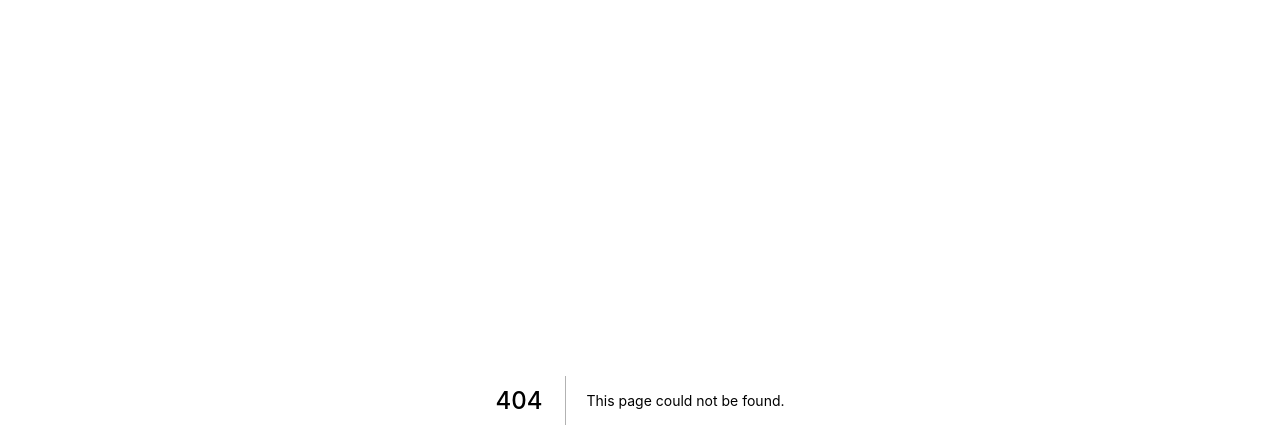
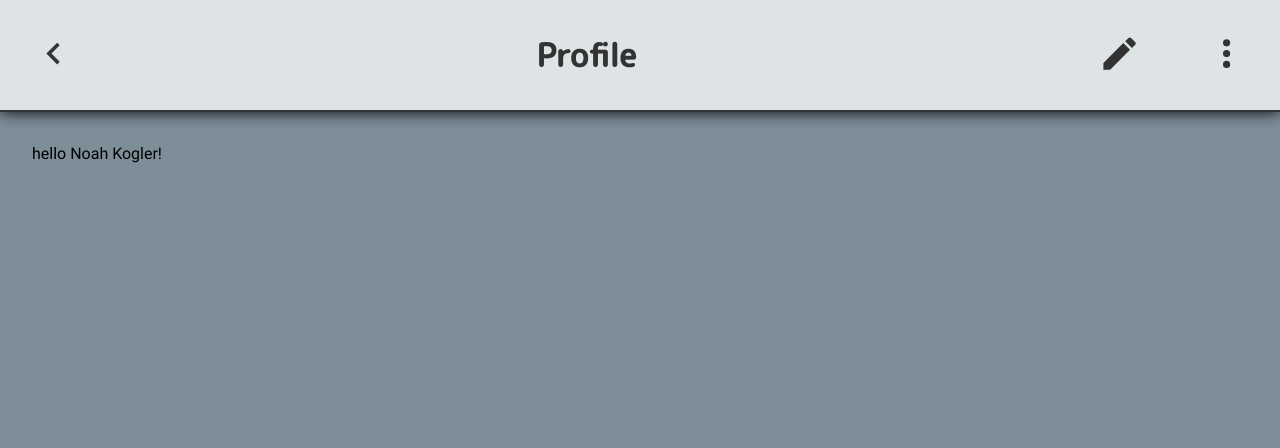
Before and after one commit to noah-kogler/motion-hexplorer, a Next.js app: page /profile in a window 1280 px wide. Before the commit this address had no page. Shown: the top 448 px of the page. Built offline with nearby package versions, Linux system fonts and the light colour scheme.

Commit message:
prepared profile edit form

```diff
--- a/components/header/header.js
+++ b/components/header/header.js
@@ -1,26 +1,50 @@
 import styled, { withTheme } from "styled-components";
-import { mdiDotsVertical } from '@mdi/js';
+import { mdiChevronLeft, mdiDotsVertical, mdiPencil } from '@mdi/js';
 import Icon from "@mdi/react";
 import { useState } from "react";
 import Menu from "./menu";
+import { useRouter } from "next/router";
 
-function Header({theme, title, ...menuProps}) {
+function Header({theme, title, showBackButton, showEditButton, onEditButtonClick, ...menuProps}) {
   const [menuVisible, setMenuVisible] = useState(false);
+  const router = useRouter()
 
   function onMenuButtonClick() {
     setMenuVisible(!menuVisible);
   }
 
+  function onBackButtonClick() {
+    router.back();
+  }
+
   return (
     <>
       <Container>
+        {
+          showBackButton &&
+          <Button onClick={onBackButtonClick}>
+            <Icon path={mdiChevronLeft}
+                  title="Zurück"
+                  size={1.8}
+                  color={theme.text}/>
+          </Button>
+        }
         <Title>{title}</Title>
-        <Menubutton onClick={onMenuButtonClick}>
+        {
+          showEditButton &&
+          <Button onClick={onEditButtonClick}>
+            <Icon path={mdiPencil}
+                  title="Bearbeiten"
+                  size={1.8}
+                  color={theme.text}/>
+          </Button>
+        }
+        <Button onClick={onMenuButtonClick}>
           <Icon path={mdiDotsVertical}
                 title="Menü"
                 size={1.8}
                 color={theme.text} />
-        </Menubutton>
+        </Button>
       </Container>
       {menuVisible && (<Menu {...menuProps} />)}
     </>
@@ -50,7 +74,7 @@ const Title = styled.h1`
   flex-grow: 1;
 `;
 
-const Menubutton = styled.button`
+const Button = styled.button`
   padding: 1rem 2rem;
   cursor: pointer;
   border: 0;
--- a/components/hexagon.js
+++ b/components/hexagon.js
@@ -4,7 +4,7 @@ import HexagonSvg from "./svg/hexagon";
 import { hexHalfHeight } from "../tools/geometry";
 import { useRouter } from "next/router";
 
-export default function Hexagon ({ sideLength, center, onActivate, moving, ...svgProps }) {
+export default function Hexagon ({ sideLength, center, onActivate, moving, link, ...svgProps }) {
   const router = useRouter();
   const [pressed, setPressed] = useState(false);
   const [hover, setHover] = useState(false);
@@ -30,7 +30,7 @@ export default function Hexagon ({ sideLength, center, onActivate, moving, ...sv
   function onMouseUp (event) {
     if (event.button === 0) {
       setPressed(false);
-      router.push('/details');
+      router.push(link);
     }
   }
 
@@ -42,7 +42,7 @@ export default function Hexagon ({ sideLength, center, onActivate, moving, ...sv
 
   function onTouchEnd () {
     if (!moving) {
-      router.push('/details');
+      router.push(link);
     }
     setPressed(false);
   }
--- /dev/null
+++ b/components/profile/edit.js
@@ -0,0 +1,40 @@
+// noinspection JSUnusedGlobalSymbols
+
+import styled from "styled-components";
+
+export default function Edit () {
+  return (
+    <form>
+      <Field>
+        <Label htmlFor="name">Name</Label>
+        <input type="text" name="name" id="name" />
+      </Field>
+      <Field>
+        <Label htmlFor="description">Beschreibung</Label>
+        <textarea name="description" id="description"/>
+      </Field>
+      <Button type="submit" primary>Speichern</Button>
+      <Button>Abbrechen</Button>
+    </form>
+  );
+}
+
+const Field = styled.div`
+  padding: .8rem;
+`;
+
+const Label = styled.label`
+  display: block;
+`;
+
+const Button = styled.button`
+  margin: .8rem;
+  padding: .8rem;
+  border-radius: .4rem;
+  background: ${({theme, primary}) => primary ? theme.text : 'none'};
+  color: ${({theme, primary}) => primary ? 'rgba(255, 255, 255, 0.75)' : theme.text};
+  border: ${({theme}) => theme.border};
+  font-family: 'Roboto', sans-serif;
+  cursor: pointer;
+  font-size: 1rem;
+`;
--- /dev/null
+++ b/components/profile/show.js
@@ -0,0 +1,17 @@
+// noinspection JSUnusedGlobalSymbols
+import useSWR from "swr";
+import fetchJson from "../../tools/fetcher";
+
+export default function Show () {
+  const { data, error } = useSWR("/api/user", fetchJson)
+
+  if (error) {
+    return <div>failed to load</div>;
+  }
+
+  if (!data) {
+    return <div>loading...</div>;
+  }
+
+  return <div>hello {data.name}!</div>
+}
--- a/package.json
+++ b/package.json
@@ -17,6 +17,7 @@
     "react-dom": "^17.0.2",
     "react-leaflet": "^3.2.0",
     "react-zoom-pan-pinch": "^1.6.1",
-    "styled-components": "^5.2.1"
+    "styled-components": "^5.2.1",
+    "swr": "^0.5.6"
   }
 }
--- a/pages/api/hello.js
+++ b/pages/api/user.js
@@ -2,5 +2,9 @@
 // Next.js API route support: https://nextjs.org/docs/api-routes/introduction
 
 export default (req, res) => {
-  res.status(200).json({ name: 'John Doe' })
+  res.status(200).json({
+    name: 'Noah Kogler',
+    description: 'App developer',
+    avatarUrl: '/content/avatar.jpeg',
+  })
 }
--- a/pages/details.js
+++ b/pages/details.js
@@ -7,7 +7,7 @@ export default function Details () {
   return (
     <>
       <GlobalStyle />
-      <Header title="Details" />
+      <Header title="Details" showBackButton={true} />
       <Container>
         <p>Details Page</p>
       </Container>
--- /dev/null
+++ b/pages/profile.js
@@ -0,0 +1,35 @@
+// noinspection JSUnusedGlobalSymbols
+
+import Header from "../components/header/header";
+import styled, { createGlobalStyle } from "styled-components";
+import { useState } from "react";
+import Edit from "../components/profile/edit";
+import Show from "../components/profile/show";
+
+export default function Profile () {
+  const [edit, setEdit] = useState(false);
+
+  function onEditButtonClick() {
+    setEdit(!edit);
+  }
+
+  return (
+    <>
+      <GlobalStyle />
+      <Header title="Profile" showBackButton={!edit} showEditButton={!edit} onEditButtonClick={onEditButtonClick}/>
+      <Container>
+        {edit ? <Edit /> : <Show />}
+      </Container>
+    </>
+  );
+};
+
+const Container = styled.div`
+  margin: 2rem;
+`;
+
+export const GlobalStyle = createGlobalStyle`
+  body {
+    background: #7D8E99;
+  }
+`;
--- /dev/null
+++ b/tools/fetcher.js
@@ -0,0 +1,4 @@
+export default async function fetchJson(...args) {
+  const res = await fetch(...args);
+  return res.json();
+};
```
Also changed, not shown: components/hex-container.js (+20 -10 lines), 1 other file (tests, documents, lock files or other folders).
